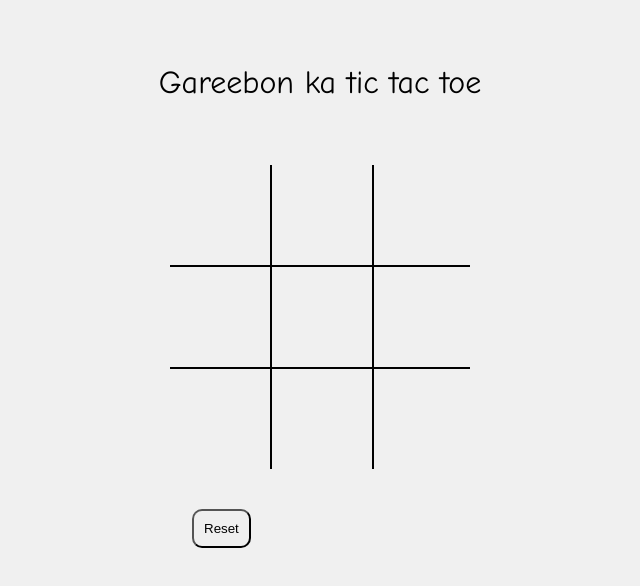
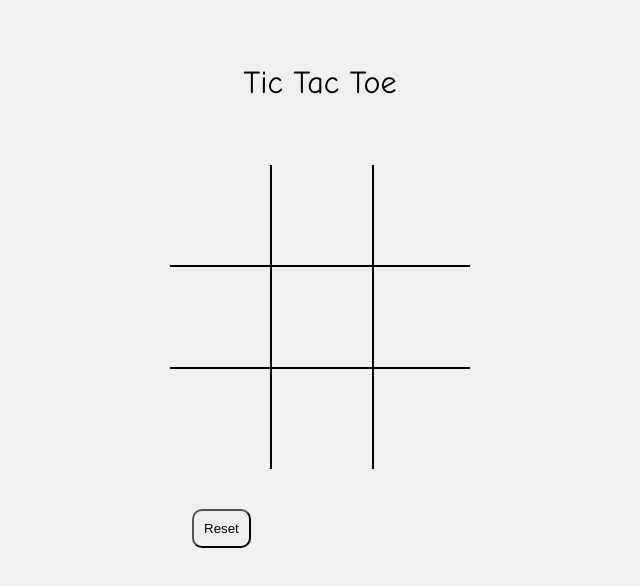
Before and after one commit to Baf-03/tic-tac-toe-using-html-css-js, a plain HTML site: page index.html in a window 1280 px wide. Shown: the whole page, without its empty margins (320-960 px from the left). Drawn offline with Linux system fonts and the light colour scheme.

Commit message:
Update index.html

```diff
--- a/index.html
+++ b/index.html
@@ -11,7 +11,7 @@
     </style>
 </head>
 <body>
-    <div class="header">Gareebon ka tic tac toe</div>
+    <div class="header">Tic Tac Toe</div>
     <div class="main">
     <div id="board">
         <div class="cell left_most"></div>
```
